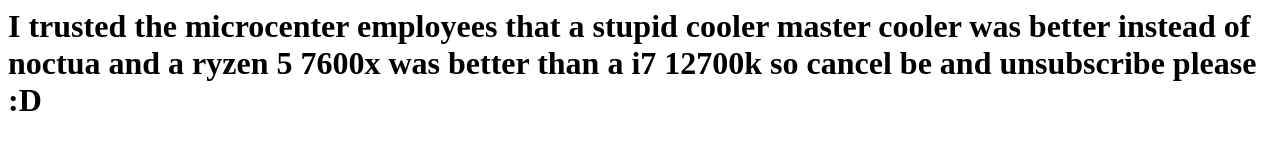
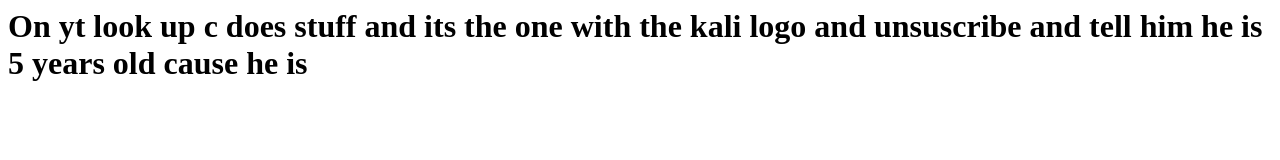
Before and after one commit to moosedev15/Helena, a plain HTML site: page index.html in a window 1280 px wide. Drawn offline with Linux system fonts and the light colour scheme.

Commit message:
Update index.html

```diff
--- a/index.html
+++ b/index.html
@@ -1 +1 @@
-<h1>I trusted the microcenter employees that a stupid cooler master cooler was better instead of noctua and a ryzen 5 7600x was better than a i7 12700k so cancel be and unsubscribe please :D</h1>
+<h1>On yt look up c does stuff and its the one with the kali logo and unsuscribe and tell him he is 5 years old cause he is</h1>
```
